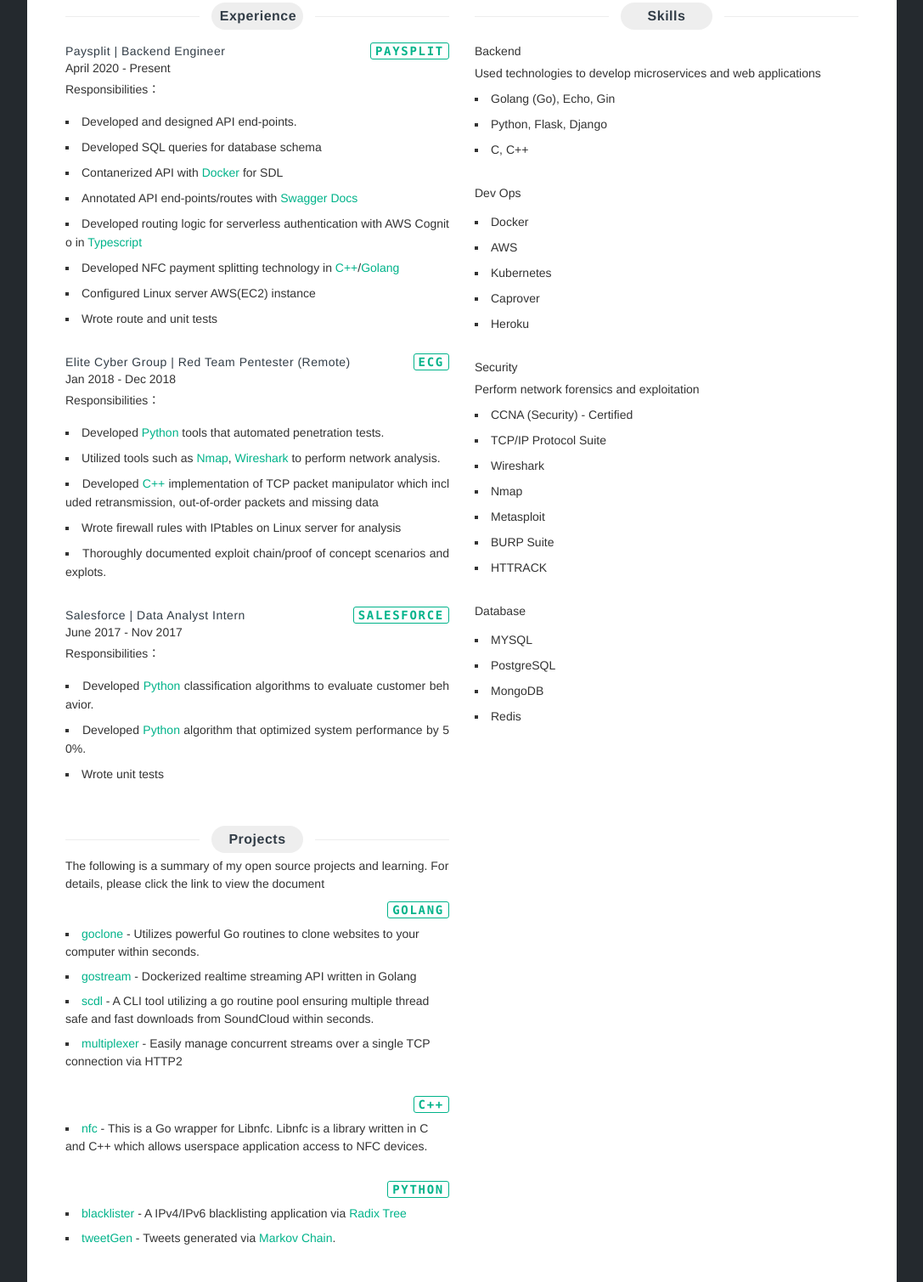
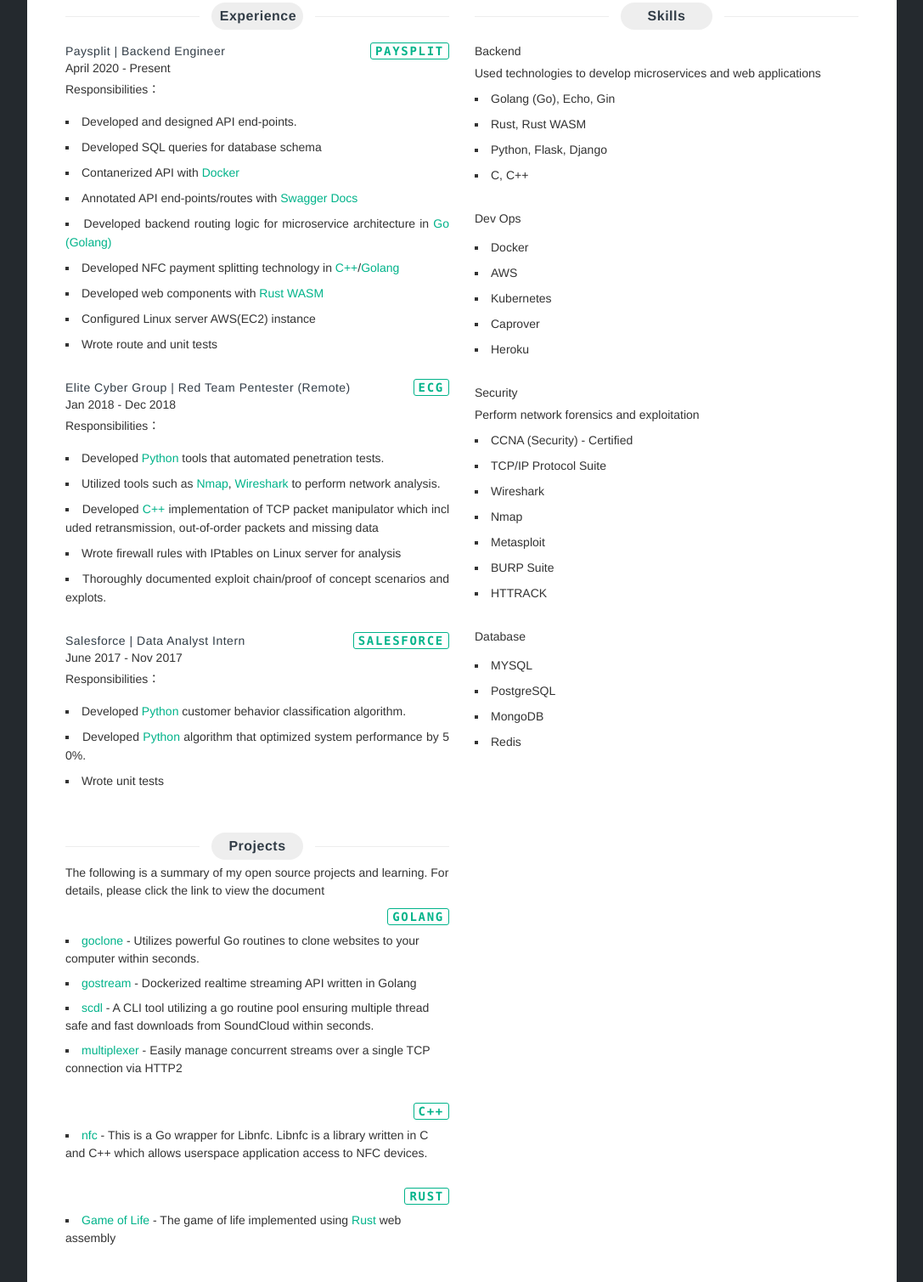
Before and after one commit to imthaghost/garyf.dev, a plain HTML site: page pages/resume.html in a window 1280 px wide. Shown: the part 391-1900 px from the top of the page at 85% size, without its empty margins (96-1183 px from the left). Drawn offline with Linux system fonts and the light colour scheme; files that its build step writes are made by us from their sources; files whose address does not match are found by name.

Commit message:
[update] rust

```diff
--- a/pages/resume.html
+++ b/pages/resume.html
@@ -132,10 +132,11 @@
                   <ul class="section-content">
                     <li>Developed and designed API end-points.</li>
                     <li>Developed SQL queries for database schema</li>
-                    <li>Contanerized API with <a href="https://www.docker.com/">Docker</a> for SDL</li>
+                    <li>Contanerized API with <a href="https://www.docker.com/">Docker</a></li>
                     <li>Annotated API end-points/routes with <a href="https://swagger.io/docs/">Swagger Docs</a></li>
-                    <li> Developed routing logic for serverless authentication with AWS Cognito in <a href="https://www.typescriptlang.org/">Typescript</a></li>
+                    <li> Developed backend routing logic for microservice architecture in <a href="https://golang.org/">Go(Golang)</a></li>
                     <li> Developed NFC payment splitting technology in <a href="http://www.cplusplus.com/">C++</a>/<a href="https://golang.org">Golang</a> </li>
+                    <li> Developed web components with <a href="https://www.rust-lang.org/what/wasm">Rust WASM</a></li>
                     <li>Configured Linux server AWS(EC2) instance</li>
                     <li>Wrote route and unit tests</li>
                   </ul>
@@ -215,7 +216,7 @@
                     Responsibilities：
                   </p>
                   <ul class="section-content">
-                    <li>Developed <a href="https://www.python.org/">Python</a> classification algorithms to evaluate customer behavior.</li>
+                    <li>Developed <a href="https://www.python.org/">Python</a> customer behavior classification algorithm.</li>
                     <li>Developed <a href="https://www.python.org/">Python</a> algorithm that optimized system performance by 50%.</li>
                     <li>Wrote unit tests</li>
                   </ul>
@@ -289,25 +290,19 @@
             <!--- Python Section -->
             <div class="item">
               <header class="item-hd">
-                <a class="btn item-more" href="https://www.python.org/"
-                  >Python</a
+                <a class="btn item-more" href="https://www.rust-lang.org/"
+                  >Rust</a
                 >
               </header>
               <div class="item-bd">
                 <ul>
                   <li>
-                    <a href="https://github.com/imthaghost/stockapi"
-                      >blacklister</a
+                    <a href="https://wasm-game-of-life.netlify.app/"
+                      >Game of Life</a
                     >
-                    - A IPv4/IPv6 blacklisting application via <a href="https://en.wikipedia.org/wiki/Radix_tree">Radix Tree</a>
+                    - The game of life implemented using <a href="https://www.rust-lang.org/">Rust</a> web assembly</a>
                   </li>
 
-                  <li>
-                    <a href="https://github.com/imthaghost/tweetGen"
-                      >tweetGen</a
-                    >
-                    - Tweets generated via <a href="https://en.wikipedia.org/wiki/Markov_chain">Markov Chain</a>.
-                  </li>
                 </ul>
               </div>
             </div>
@@ -337,6 +332,7 @@
                   <ul class="section-content">
                     Used technologies to develop microservices and web applications
                     <li>Golang (Go), Echo, Gin</li>
+                    <li>Rust, Rust WASM</li>
                     <li>Python, Flask, Django</li>
                     <li>C, C++</li>
                   </ul>
```
